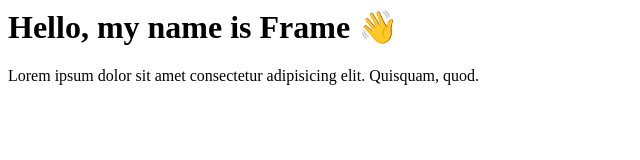
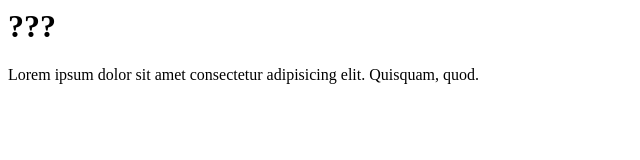
Before and after one commit to Thanakit2023/my-first-project, a plain HTML site: page index.html in a window 1280 px wide. Shown: the whole page, without its empty margins (0-640 px from the left). Drawn offline with Linux system fonts and the light colour scheme.

Commit message:
update index

```diff
--- a/index.html
+++ b/index.html
@@ -1,2 +1,2 @@
-<h1>Hello, my name is Frame 👋</h1>
+<h1>???</h1>
 <p>Lorem ipsum dolor sit amet consectetur adipisicing elit. Quisquam, quod.</p>
```
